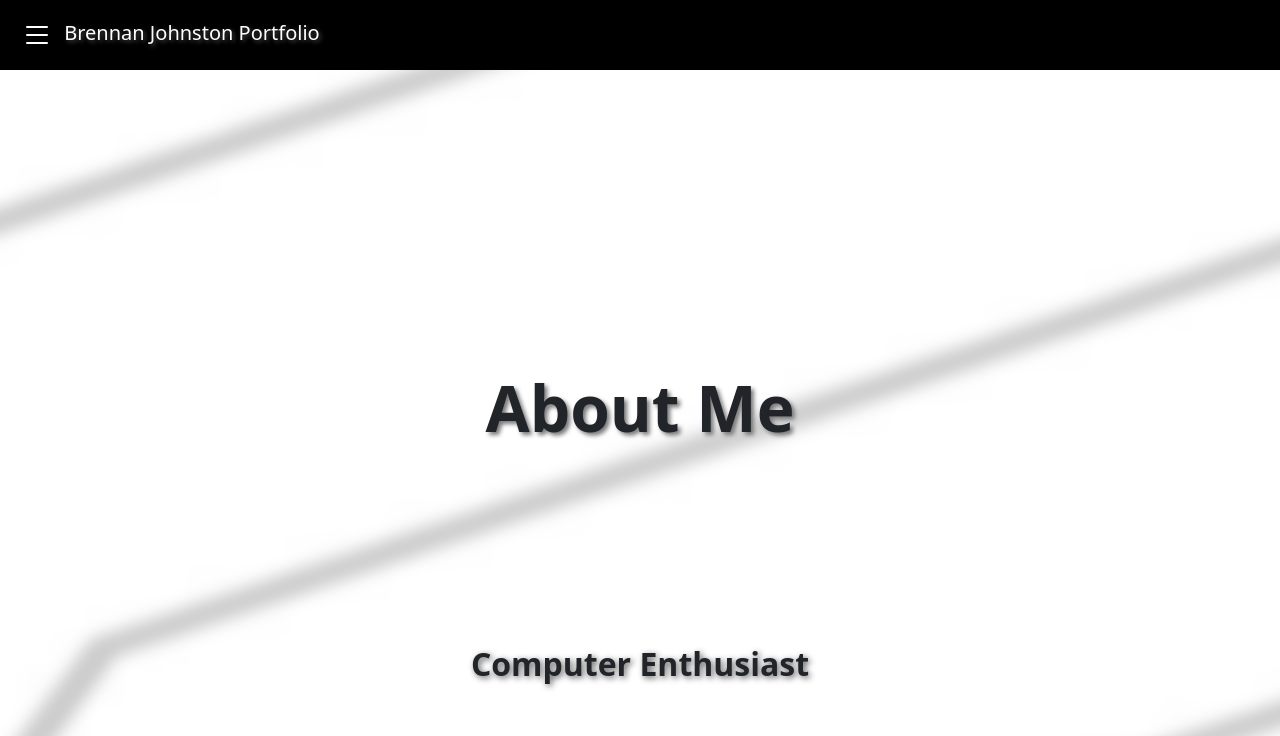
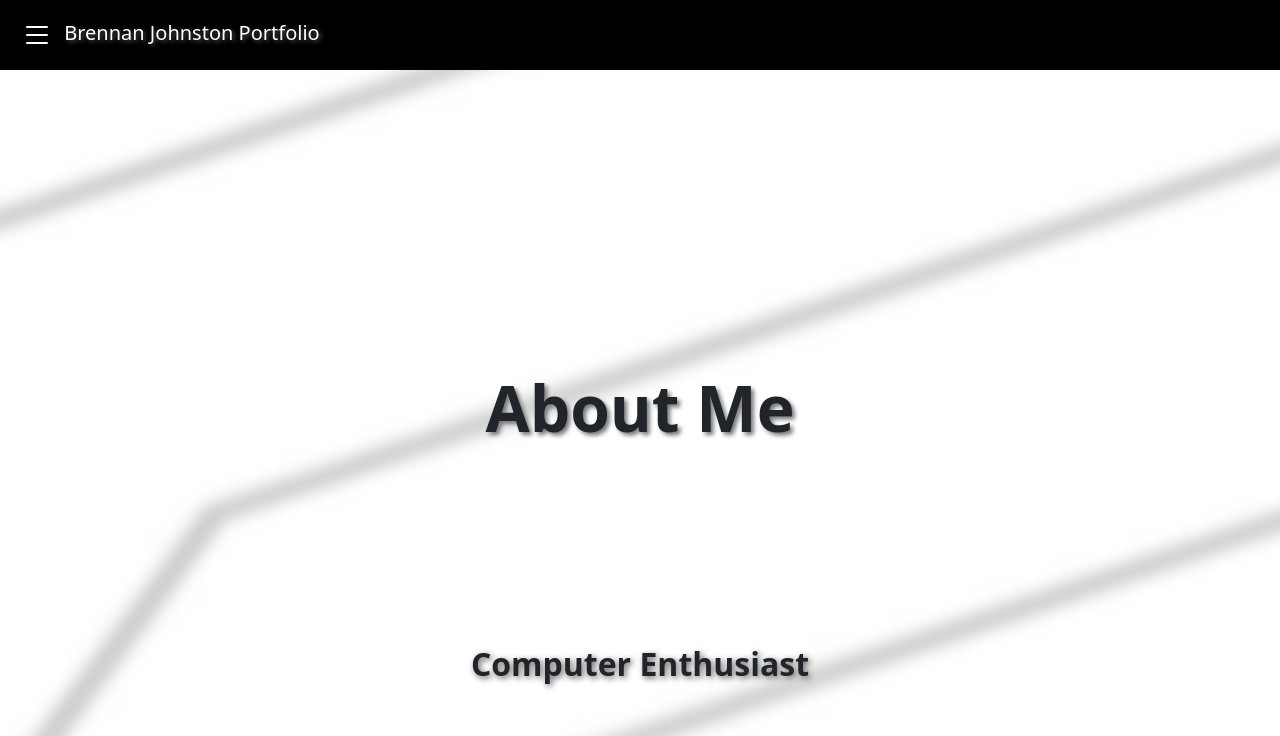
Before and after one commit to BrennanJohnston/Portfolio, a React (Vite) app in the folder client/: page / in a window 1280 px wide. Shown: the top 736 px of the page. Built offline with nearby package versions, Linux system fonts and the light colour scheme.

Commit message:
Changed minor values

```diff
--- a/client/src/App.css
+++ b/client/src/App.css
@@ -19,7 +19,7 @@
 
 .full-page {
   overflow: hidden;
-  text-shadow: 2px 2px 4px rgb(80, 80, 80);
+  text-shadow: 2px 2px 4px rgb(88, 88, 88);
 }
 
 .webpage-container {
--- a/client/src/App.jsx
+++ b/client/src/App.jsx
@@ -48,7 +48,7 @@ function App() {
 
         <SiteNavBar showNavMenu={showNavMenu} handleNavMenuShow={handleNavMenuShow}/>
 
-        <Parallax blur={8} bgImage={background1Image} strength={2000} bgImageStyle={{}}>
+        <Parallax blur={8} bgImage={background1Image} strength={1000} bgImageStyle={{}}>
           <Container className="webpage-container">
             <Row>
               <Col sm={12}>
```
